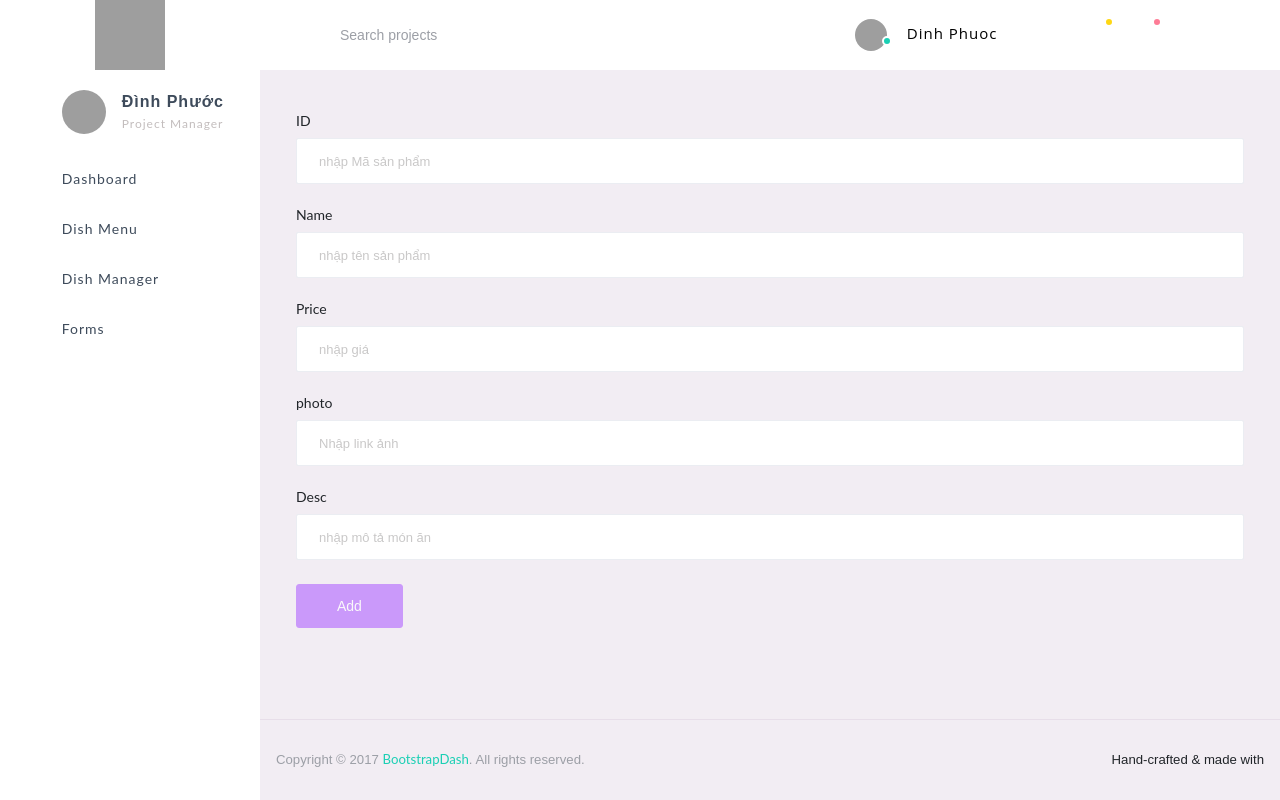
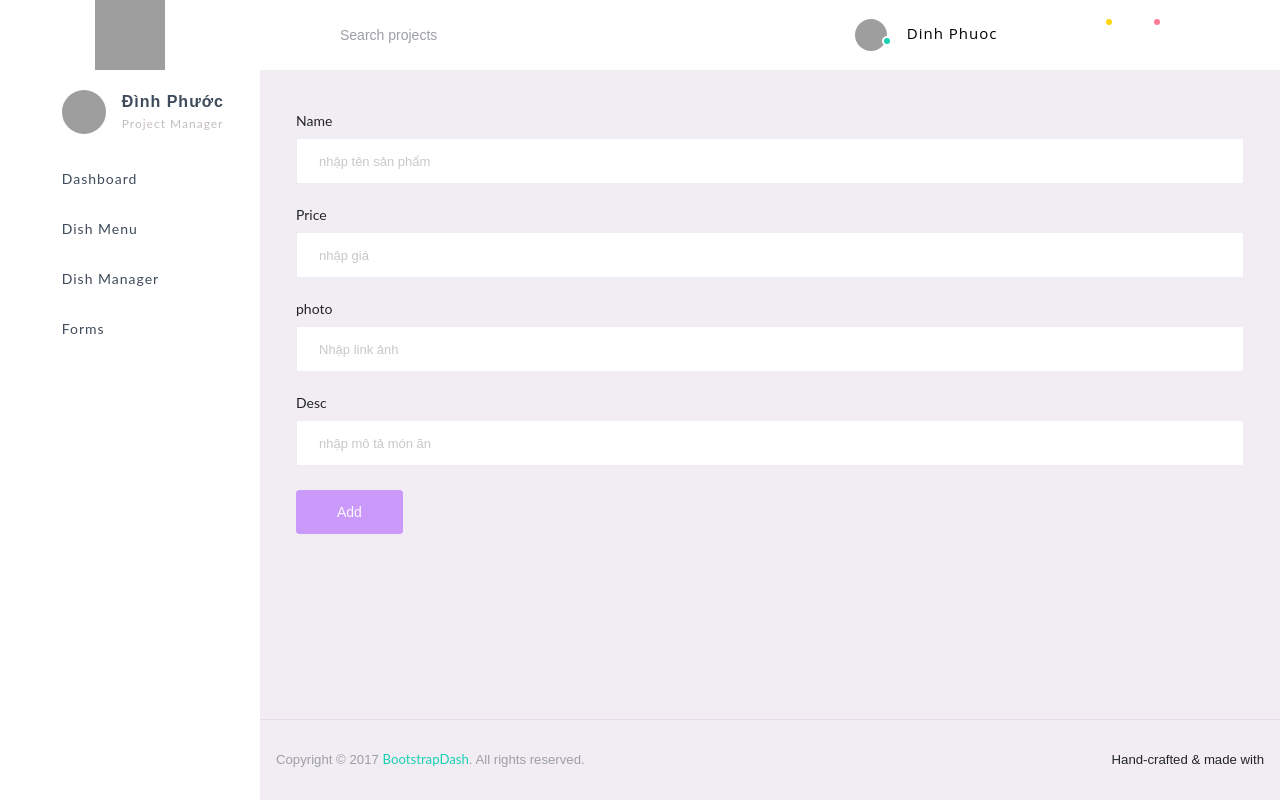
Before and after one commit to phuocnd69/assignmentgd1, an Angular app: page /admin/add-dish in a window 1280 px wide. Built offline with nearby package versions, Linux system fonts and the light colour scheme; grey boxes are pictures that could not be loaded; what ng2-search-filter would draw is missing.

Commit message:
1 file modified

```diff
--- a/src/app/add-dish/add-dish.component.html
+++ b/src/app/add-dish/add-dish.component.html
@@ -1,11 +1,4 @@
 <form name="form" [formGroup]="form">
-    <div class="form-group">
-        <label for="">ID</label>
-        <input type="text" class="form-control" formControlName="id" id="id" [(ngModel)]="dish.id" [ngClass]="{'is-invalid':form.get('id').touched && form.get('id').invalid}" required placeholder="nhập Mã sản phẩm">
-       <div class="invalid-feedback">
-              <div>Mã món ăn không được để trống</div>
-            </div>
-      </div>
     <div class="form-group">
       <label for="">Name</label>
       <input type="text" class="form-control" formControlName="name" id="name"  [(ngModel)]="dish.name" [ngClass]="{'is-invalid':form.get('name').touched && form.get('name').invalid}" required placeholder="nhập tên sản phẩm">
```
